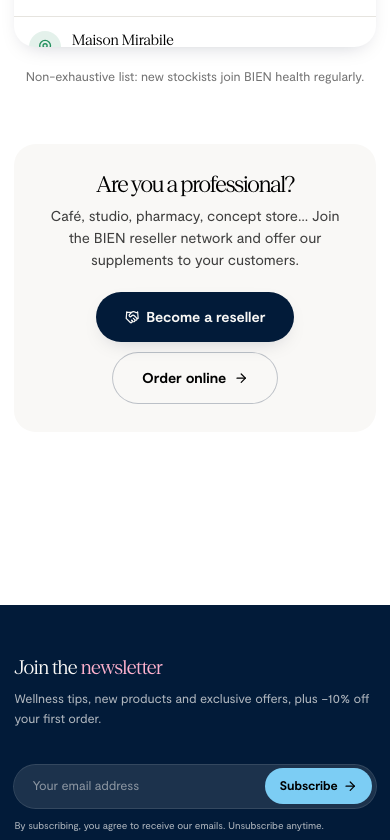
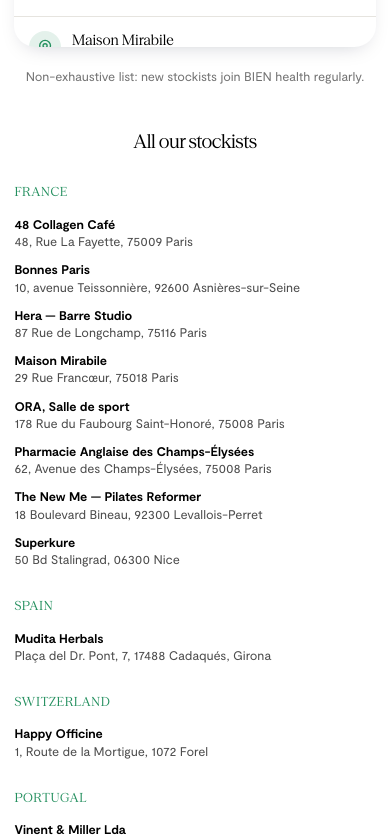
Before and after one commit to Clickzou/bienhealth, a Next.js app: page /en/revendeurs in a window 390 px wide. Shown: the part 922-1762 px from the top of the page. Built offline with nearby package versions, Linux system fonts and the light colour scheme; no server answers.

Commit message:
fix(pulse): Rendre la liste des points de vente lisible par Google et les IA

```diff
--- a/pulse/journal.json
+++ b/pulse/journal.json
@@ -31,12 +31,12 @@
     "id": "2026-10-revendeurs-liste-lisible",
     "titre": "Rendre la liste des points de vente lisible par Google et les IA",
     "probleme": "Audit du 06/10/2026 : la page Revendeurs montre ses 11 adresses uniquement sur une carte dessinée par le navigateur. Le texte de la page envoyé aux moteurs ne contient aucun nom de boutique ni aucune adresse, seulement « 11 partenaires en France, en Espagne, en Suisse et au Portugal ». Relevé Pulse du 05/10/2026 : 0 citation sur 11 réponses à la question des boutiques et pharmacies à Paris.",
-    "correction": "Afficher sous la carte, en texte, la liste des points de vente déjà présents sur la carte (nom, adresse, ville, pays), regroupés par pays, en français et en anglais. Aucun point de vente ajouté ni retiré, la carte reste en place.",
+    "correction": "Sous la carte de la page Revendeurs, une liste « Tous nos points de vente » (« All our stockists » en anglais) donne désormais en texte, dès le chargement de la page, le nom et l'adresse des 11 points de vente déjà présents sur la carte, regroupés par pays : France, Espagne, Suisse, Portugal. Aucun point de vente ajouté ni retiré ; la carte et sa liste restent en place.",
     "type": "technique",
     "qui": "pulse",
-    "statut": "prevue",
+    "statut": "faite",
     "prevue_le": "2026-10-09",
-    "faite_le": null,
+    "faite_le": "2026-10-10",
     "verifiee_le": null,
     "mesure": "citation",
     "questions": ["Où trouver des compléments aux adaptogènes en boutique ou en pharmacie à Paris ?"]
--- a/src/app/[lang]/revendeurs/page.tsx
+++ b/src/app/[lang]/revendeurs/page.tsx
@@ -27,6 +27,8 @@ const T = {
     proTitle: "Vous êtes un professionnel ?",
     proText: "Café, studio, pharmacie, concept-store… Rejoignez le réseau de revendeurs BIEN et proposez nos compléments à vos clients.",
     become: "Devenir revendeur", order: "Commander en ligne",
+    listTitle: "Tous nos points de vente",
+    countries: { France: "France", Espagne: "Espagne", Suisse: "Suisse", Portugal: "Portugal" },
   },
   en: {
     eyebrow: "Stockists", h1: "Where to find BIEN.",
@@ -35,6 +37,8 @@ const T = {
     proTitle: "Are you a professional?",
     proText: "Café, studio, pharmacy, concept store… Join the BIEN reseller network and offer our supplements to your customers.",
     become: "Become a reseller", order: "Order online",
+    listTitle: "All our stockists",
+    countries: { France: "France", Espagne: "Spain", Suisse: "Switzerland", Portugal: "Portugal" },
   },
 } as const;
 
@@ -51,6 +55,8 @@ const RESELLERS: Reseller[] = [
   { name: "Vinent & Miller Lda", address: "Rua de São Bento 106 B", city: "1200-820 Lisboa", country: "Portugal", lat: 38.7139, lng: -9.1522 },
   { name: "Mudita Herbals", address: "Plaça del Dr. Pont, 7", city: "17488 Cadaqués, Girona", country: "Espagne", lat: 42.2887, lng: 3.2789 },
 ];
+
+const COUNTRY_ORDER = ["France", "Espagne", "Suisse", "Portugal"] as const;
 
 export default async function RevendeursPage({
   params,
@@ -86,6 +92,28 @@ export default async function RevendeursPage({
         </p>
       </section>
 
+      {/* Liste en clair, rendue côté serveur : la carte (et sa liste) ne se
+          dessinent que dans le navigateur, les moteurs et les IA n'y lisaient
+          aucun nom ni aucune adresse. Mêmes données que la carte. */}
+      <section className="px-4 sm:px-6 lg:px-12 xl:px-16 mt-12 sm:mt-16">
+        <h2 className="font-display tracking-tight text-2xl text-black text-center">{t.listTitle}</h2>
+        <div className="mt-8 grid sm:grid-cols-2 lg:grid-cols-4 gap-8">
+          {COUNTRY_ORDER.map((country) => (
+            <div key={country}>
+              <h3 className="font-display text-sm uppercase tracking-wider text-bien-leaf">{t.countries[country]}</h3>
+              <ul className="mt-4 space-y-3 text-sm text-black/70 leading-snug">
+                {RESELLERS.filter((r) => r.country === country).map((r) => (
+                  <li key={r.name}>
+                    <span className="block font-semibold text-black">{r.name}</span>
+                    {r.address}, {r.city}
+                  </li>
+                ))}
+              </ul>
+            </div>
+          ))}
+        </div>
+      </section>
+
       {/* Devenir revendeur */}
       <section className="px-4 sm:px-6 lg:px-12 xl:px-16 mt-16 sm:mt-24 mb-24">
         <div className="bg-bien-cream rounded-3xl lg:rounded-[2.5rem] p-8 sm:p-12 text-center">
```
